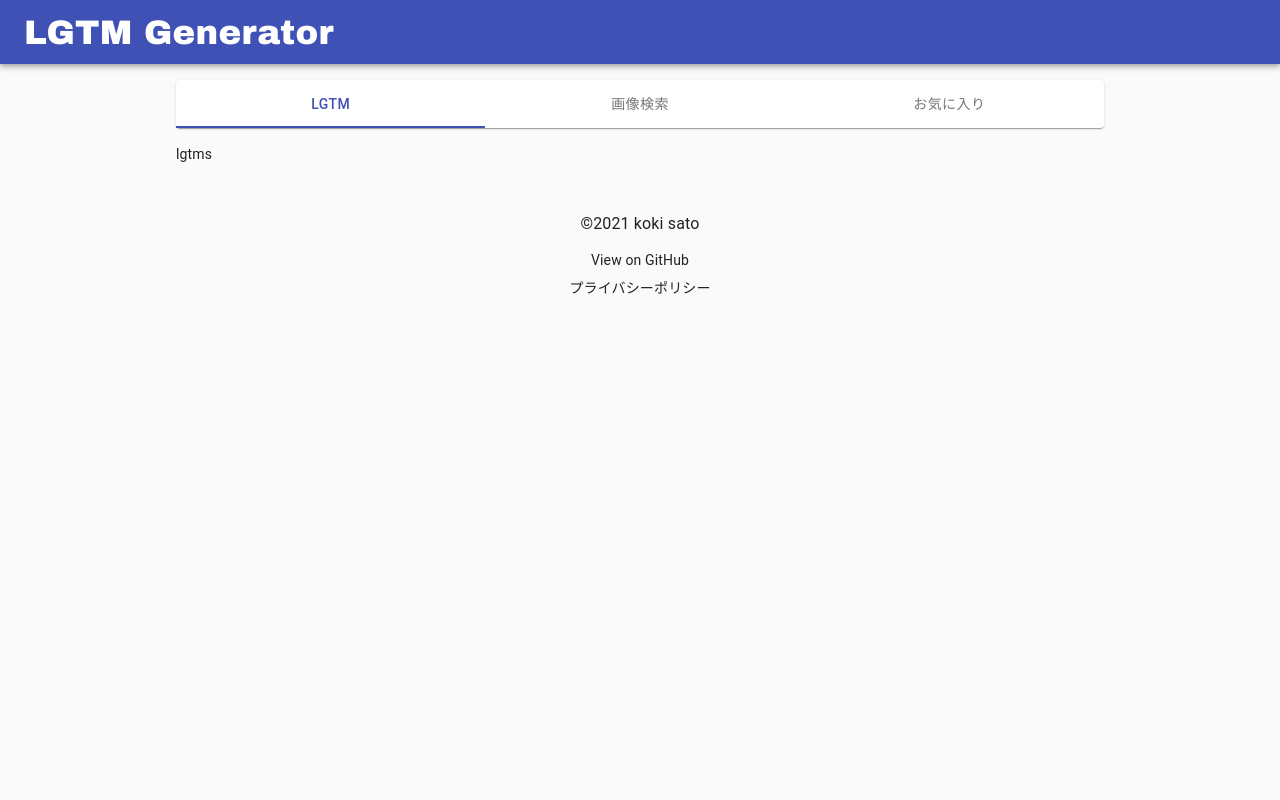
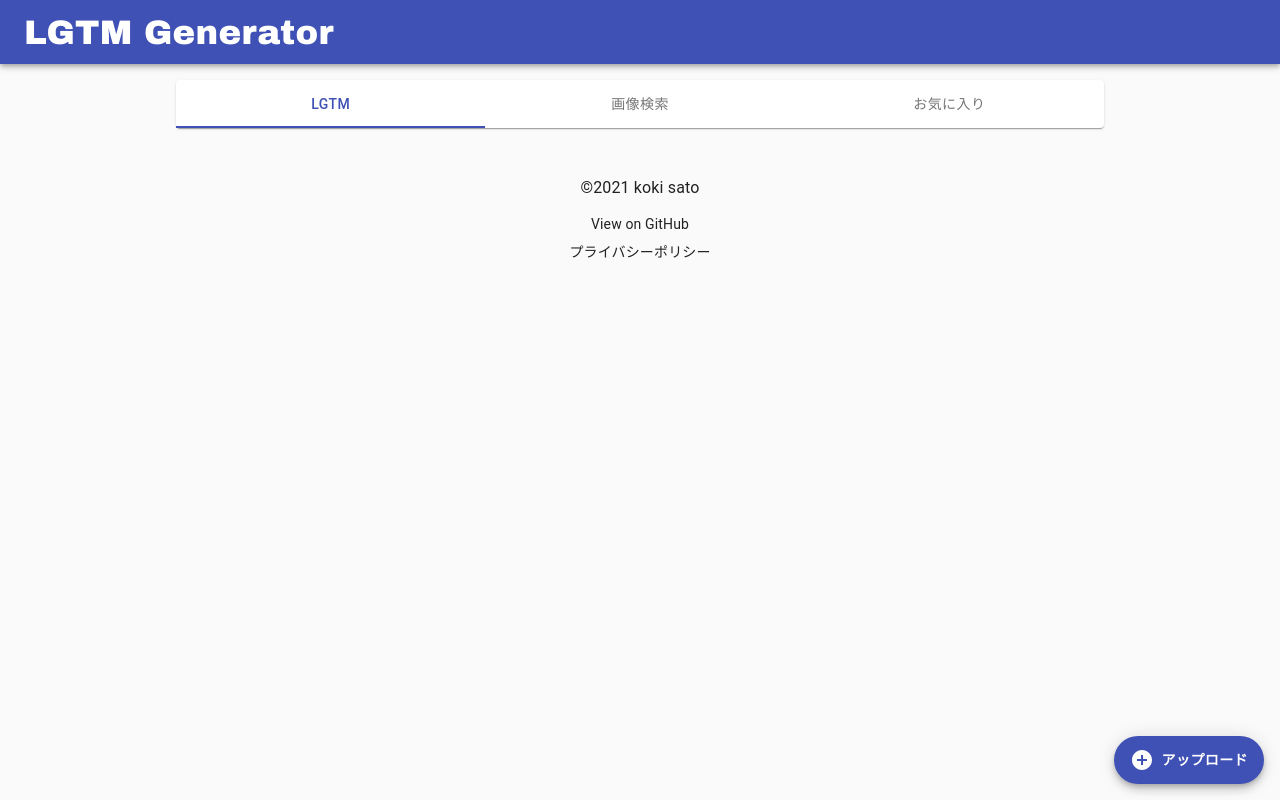
Before and after one commit to koki-develop/lgtm-generator, a Next.js app in the folder frontend/: page / in a window 1280 px wide. Built offline with nearby package versions, Linux system fonts and the light colour scheme.

Commit message:
アップロードボタンを作成

```diff
--- a/frontend/src/pageComponents/home/lgtmsPanel/index.tsx
+++ b/frontend/src/pageComponents/home/lgtmsPanel/index.tsx
@@ -1,8 +1,18 @@
 import React from 'react';
+import {
+  Box,
+} from '@material-ui/core';
+import UploadButton from './uploadButton';
 
 const LgtmsPanel: React.VFC = () => {
+  const handleChangeFile = (file: File) => {
+    console.log(file);
+  };
+
   return (
-    <div>lgtms</div>
+    <Box>
+      <UploadButton onChange={handleChangeFile}/>
+    </Box>
   );
 };
 
--- /dev/null
+++ b/frontend/src/pageComponents/home/lgtmsPanel/uploadButton/index.tsx
@@ -0,0 +1,75 @@
+import React, { useState } from 'react';
+import {
+  Fab,
+} from '@material-ui/core';
+import {
+  createStyles,
+  makeStyles,
+  Theme,
+} from '@material-ui/core/styles';
+import {
+  AddCircle as AddCircleIcon,
+} from '@material-ui/icons';
+import * as uuid from 'uuid';
+
+const useStyles = makeStyles((theme: Theme) =>
+  createStyles({
+    fab: {
+      bottom: theme.spacing(2),
+      fontWeight: 'bold',
+      position: 'fixed',
+      right: theme.spacing(2),
+    },
+    input: {
+      display: 'none',
+    },
+    icon: {
+      marginRight: theme.spacing(1),
+    },
+  }),
+);
+
+type UploadButtonProps = {
+  onChange: (file: File) => void;
+};
+
+const UploadButton: React.VFC<UploadButtonProps> = (props: UploadButtonProps) => {
+  const classes = useStyles();
+
+  const inputFileRef = React.createRef<HTMLInputElement>();
+  const [inputFileKey, setInputFileKey] = useState<string>(uuid.v4());
+
+  const handleClick = () => {
+    inputFileRef.current?.click();
+  };
+
+  const handleChangeFile = (e: React.ChangeEvent<HTMLInputElement>) => {
+    setInputFileKey(uuid.v4());
+    const files = e.currentTarget.files;
+    if (files && files.length > 0) {
+      props.onChange(files[0]);
+    }
+  };
+
+  return (
+    <Fab
+      className={classes.fab}
+      color='primary'
+      variant='extended'
+      onClick={handleClick}
+    >
+      <input
+        className={classes.input}
+        key={inputFileKey}
+        ref={inputFileRef}
+        type="file"
+        accept={'image/*'}
+        onChange={handleChangeFile}
+      />
+      <AddCircleIcon className={classes.icon} />
+      アップロード
+    </Fab>
+  );
+};
+
+export default UploadButton;
```
